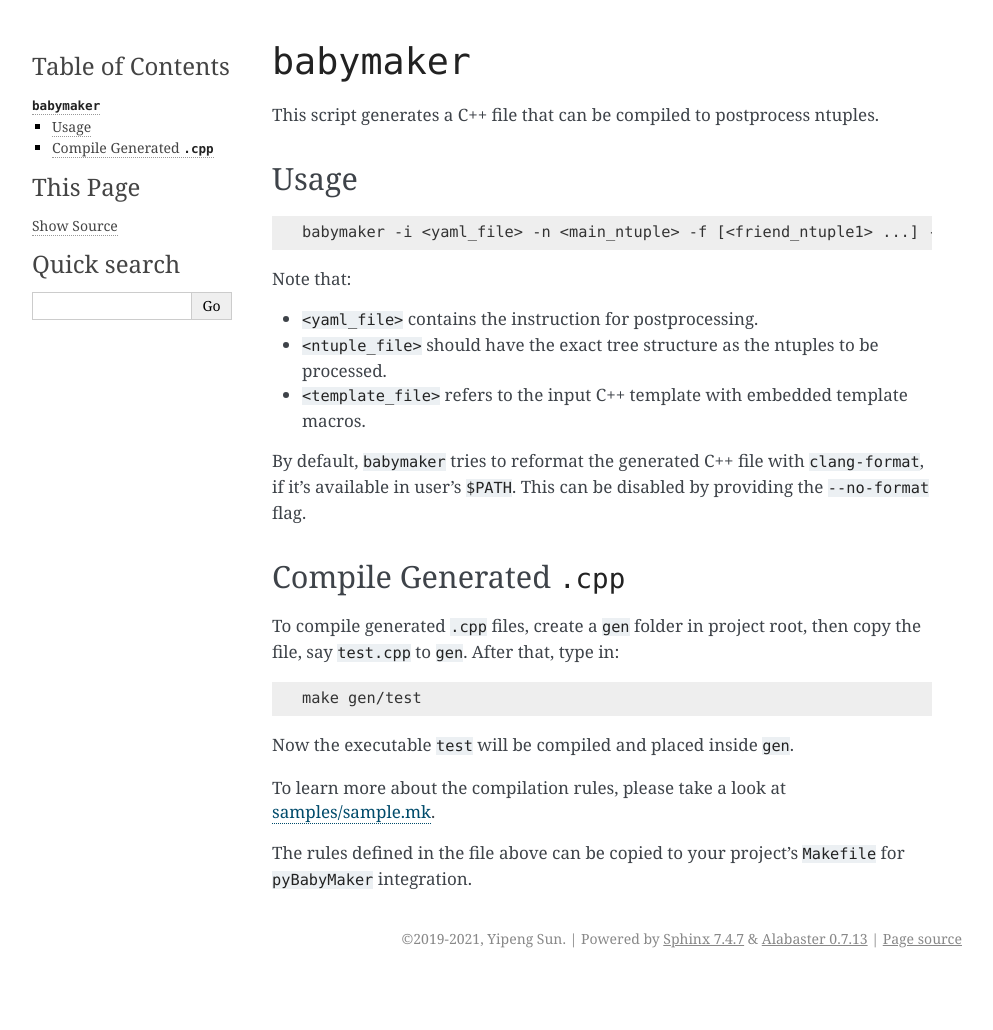
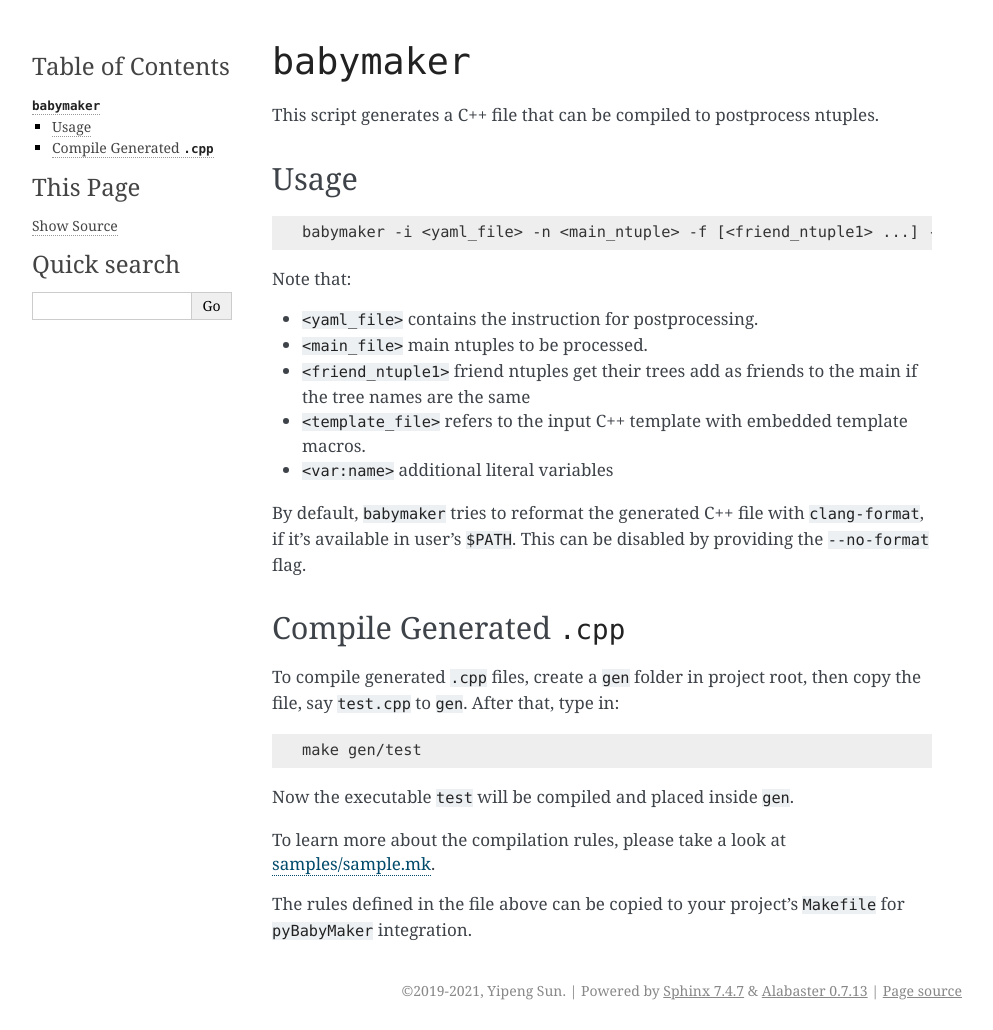
Before and after one commit to umd-lhcb/pyBabyMaker, a Sphinx documentation site: the page built from docs/scripts/babymaker.rst, in a window 1280 px wide. Shown: the whole page, without its empty margins (148-1141 px from the left). Built offline with Sphinx 7.4.7, drawn with Linux system fonts in a browser that asks for light colours; before the commit the page ends 978 px from its top, so only the background shows below that.

Commit message:
Update doc.

```diff
--- a/docs/scripts/babymaker.rst
+++ b/docs/scripts/babymaker.rst
@@ -8,15 +8,17 @@ Usage
 
 .. code-block:: console
 
-   babymaker -i <yaml_file> -n <main_ntuple> -f [<friend_ntuple1> ...] -o <output_cpp> -t <template_file>
+   babymaker -i <yaml_file> -n <main_ntuple> -f [<friend_ntuple1> ...] -o <output_cpp> -t <template_file> -V "<var:name>"
 
 Note that:
 
 * ``<yaml_file>`` contains the instruction for postprocessing.
-* ``<ntuple_file>`` should have the exact tree structure as the ntuples to be
-  processed.
+* ``<main_file>`` main ntuples to be processed.
+* ``<friend_ntuple1>`` friend ntuples get their trees add as friends to the
+  main if the tree names are the same
 * ``<template_file>`` refers to the input C++ template with embedded template
   macros.
+* ``<var:name>`` additional literal variables
 
 By default, ``babymaker`` tries to reformat the generated C++ file with
 ``clang-format``, if it's available in user's ``$PATH``. This can be disabled
```
